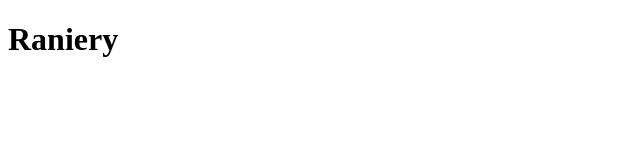
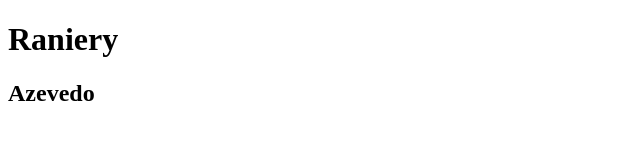
Before and after one commit to ranieryAzevedo/Testando, a plain HTML site: page index.html in a window 1280 px wide. Shown: the whole page, without its empty margins (0-640 px from the left). Drawn offline with Linux system fonts and the light colour scheme.

Commit message:
Inserindo subtitulo

```diff
--- a/index.html
+++ b/index.html
@@ -8,5 +8,6 @@
 </head>
 <body>
     <h1>Raniery</h1>
+    <h2>Azevedo</h2>
 </body>
 </html>
```
